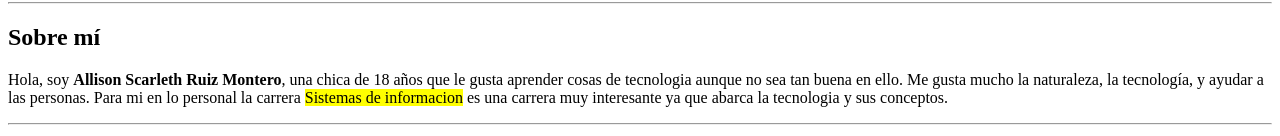
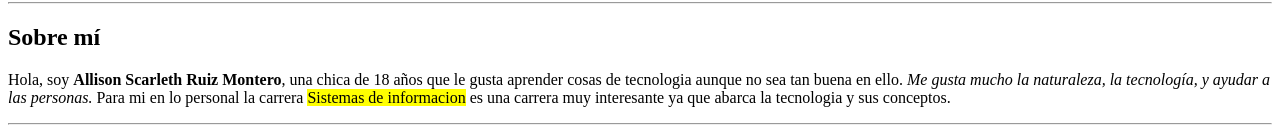
Before and after one commit to allisonruizmontero-oss/Portafolio-, a plain HTML site: page index.html in a window 1280 px wide. Shown: the part 816-952 px from the top of the page. Drawn offline with Linux system fonts and the light colour scheme.

Commit message:
Update index.html

```diff
--- a/index.html
+++ b/index.html
@@ -30,7 +30,7 @@
         <h2>Sobre mí</h2>
         <p>
             Hola, soy <strong>Allison Scarleth Ruiz Montero</strong>, una chica de 18 años que le gusta aprender cosas de tecnologia aunque no sea tan buena en ello.
-            Me gusta mucho la naturaleza, la tecnología, y ayudar a las personas.
+            <em>Me gusta mucho la naturaleza, la tecnología, y ayudar a las personas.</em>
             Para mi en lo personal la carrera <mark>Sistemas de informacion</mark> es una carrera muy interesante ya que abarca la tecnologia y sus conceptos.
         </p>
     </section>
```
